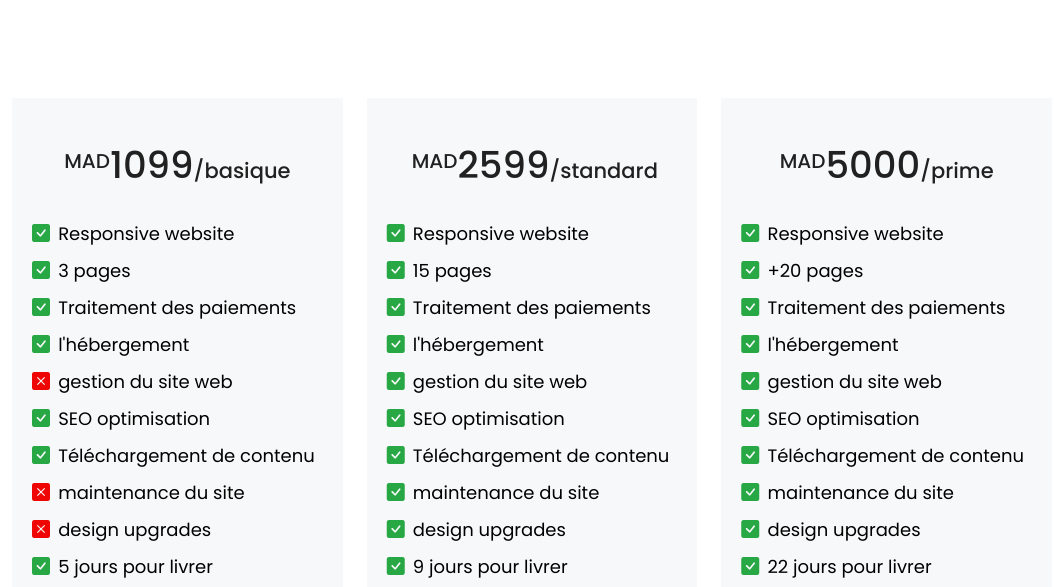
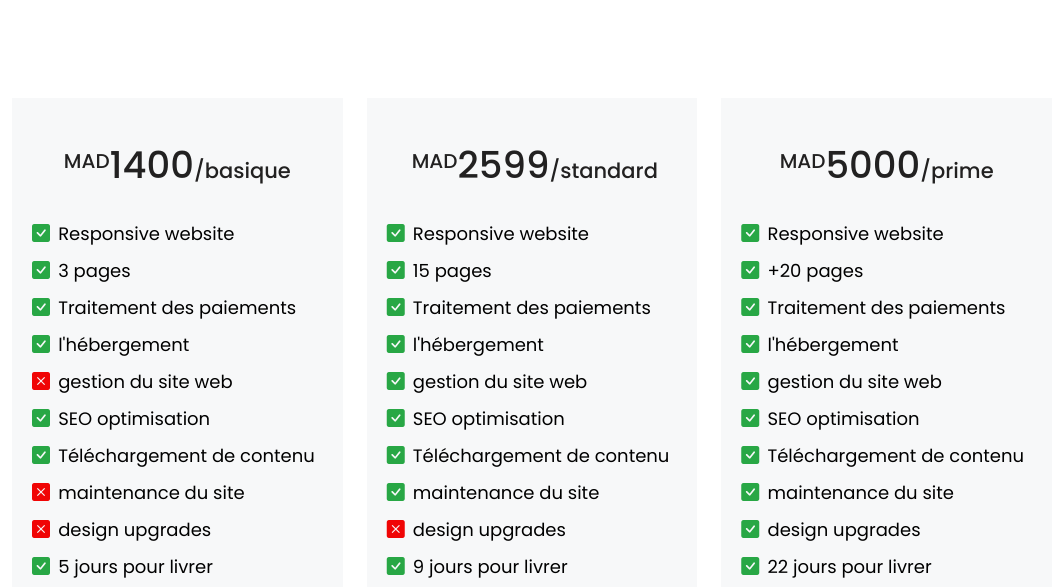
Before and after one commit to elmehditouilc/elmehdio, a plain HTML site: page index.html in a window 1280 px wide. Shown: the part 1760-2347 px from the top of the page, without its empty margins (108-1162 px from the left). Drawn offline with nearby package versions, Linux system fonts and the light colour scheme.

Commit message:
Update index.html

```diff
--- a/index.html
+++ b/index.html
@@ -186,7 +186,7 @@
         <div class="content pt-4 pt-lg-0">
           <ul>
             <div class="" data-aos="fade-up">
-              <h2 style="text-align: center; font-size: 24px; color: #222121;  font-family: Poppins, sans-serif; padding: 25px; "><g style="font-size: 37px;"><sup style="font-size: 20px;">MAD</sup>1099</g><g style="font-size: 21px;">/basique</g></h2>
+              <h2 style="text-align: center; font-size: 24px; color: #222121;  font-family: Poppins, sans-serif; padding: 25px; "><g style="font-size: 37px;"><sup style="font-size: 20px;">MAD</sup>1400</g><g style="font-size: 21px;">/basique</g></h2>
 
             </div>
 
@@ -225,7 +225,7 @@
             <li><i class="bi bi-check-square-fill"></i> <g style=" color: black;  font-family: Poppins, sans-serif; font-size: large; ">Téléchargement de contenu</g></li>
 
             <li><i class="bi bi-check-square-fill"></i> <g style=" color: black;  font-family: Poppins, sans-serif; font-size: large; ">maintenance du site</g></li>
-            <li><i class="bi bi-check-square-fill"></i> <g style=" color: black;  font-family: Poppins, sans-serif; font-size: large; ">design upgrades</g></li>
+            <li><i class="bi bi-x-square-fill" style="color: rgb(240, 5, 5);"></i> <g style=" color: black;  font-family: Poppins, sans-serif; font-size: large; ">design upgrades</g></li>
             <li><i class="bi bi-check-square-fill"></i> <g style=" color: black;  font-family: Poppins, sans-serif; font-size: large; ">9 jours pour livrer</g></li>
             <div class="section-title" data-aos="fade-up">
               <a href="#contac"  style="margin-top: 16px;" class="btn-get-starte scrollto">Contactez moi</a>
```
